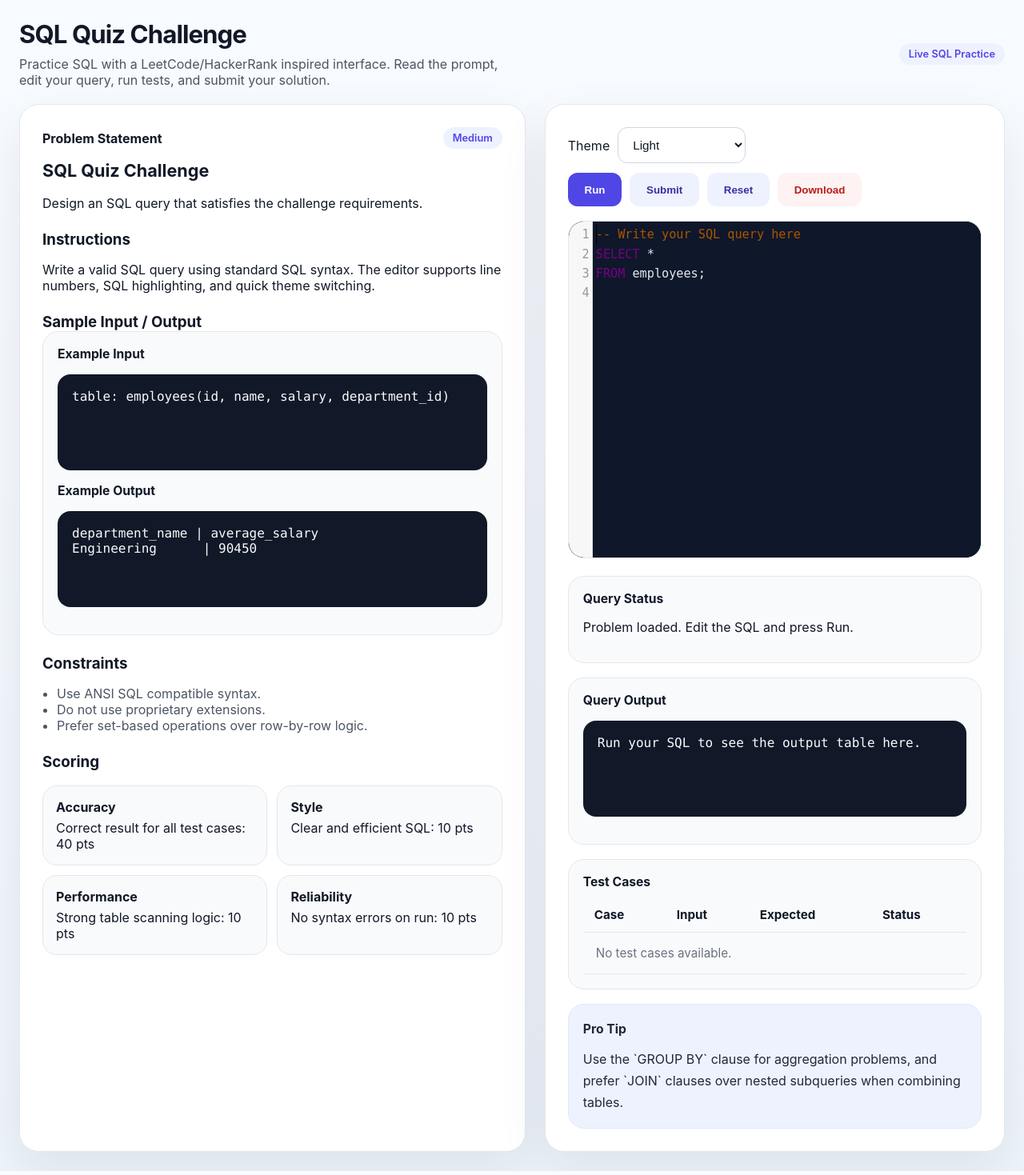
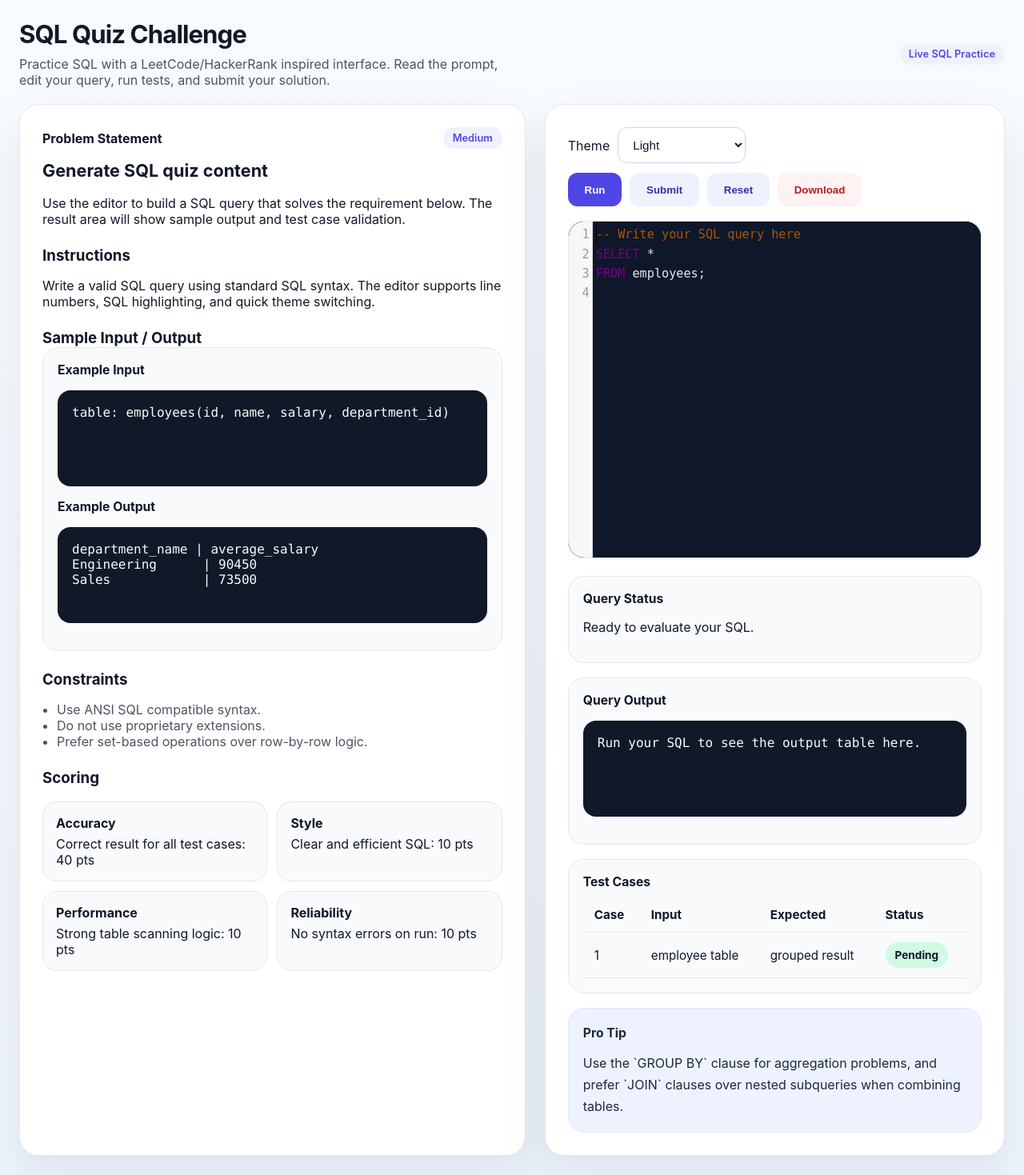
Before and after one commit to adarsh2023calc/JEEprep, a Django app: page /sql_quiz.html in a window 1280 px wide. Shown: the whole page at 80% size. Run offline with Django 5.2, Linux system fonts and the light colour scheme.

Commit message:
modified:   apti/api_logic/ai.py 	modified:   apti/templates/sql_editor.html 	modified:   apti/templates/sql_quiz.html

```diff
--- a/apti/api_logic/ai.py
+++ b/apti/api_logic/ai.py
@@ -125,8 +125,7 @@ def fetch_sql_quiz_ai(request_data):
 
     prompt = f"""
     Generate a SQL coding question on the topic of {topic} with {difficulty} difficulty.
-    The question should be suitable for placement tests like TCS NQT, GATE, JEE MAINS, JEE Advanced.
-
+    The question should be suitable for placement tests like HackerRank, LeetCode, HackerEarth.
     STRICT OUTPUT:
     - Output ONLY valid JSON.
     - Format:
--- a/apti/templates/sql_editor.html
+++ b/apti/templates/sql_editor.html
@@ -85,11 +85,12 @@
                 body: JSON.stringify(data)
             });
 
-            const data1 = await response.json();
+                const data1 = await response.then(res=>res.json());
+
             localStorage.setItem("sql_quiz_settings",JSON.stringify(
                 {data:data1,number:number,time:time,difficulty:difficulty}));
 
-        window.location.replace("/sql_quiz.html");
+            window.location.replace("/sql_quiz.html");
         }
 
 
--- a/apti/templates/sql_quiz.html
+++ b/apti/templates/sql_quiz.html
@@ -502,14 +502,15 @@ FROM employees;
             editor.setOption('theme', theme);
         }
 
-        function updateProblemPanel(data) {
-            if (!data) return;
-            document.getElementById('question-title').textContent = data.question || 'SQL Quiz Challenge';
-            document.getElementById('question-description').textContent = data.description || data.question || 'Design an SQL query that satisfies the challenge requirements.';
-            document.getElementById('difficulty-badge').textContent = data.difficulty ? data.difficulty.charAt(0).toUpperCase() + data.difficulty.slice(1) : 'Medium';
+        function updateProblemPanel(response) {
 
-            const sampleInput = data.test_cases && data.test_cases[0] ? data.test_cases[0].input : 'table: employees(id, name, salary, department_id)';
-            const sampleOutput = data.test_cases && data.test_cases[0] ? data.test_cases[0].expected_output : 'department_name | average_salary\nEngineering      | 90450';
+            if (!response) return;
+            console.log('Updating problem panel with response:', response.data);
+            document.getElementById('question-title').textContent = response.data.question || 'SQL Quiz Challenge';
+            document.getElementById('question-description').textContent = response.data.description || response.data.question || 'Design an SQL query that satisfies the challenge requirements.';
+            document.getElementById('difficulty-badge').textContent = response.data.difficulty ? response.data.difficulty.charAt(0).toUpperCase() + response.data.difficulty.slice(1) : 'Medium';
+            const sampleInput = response.data.test_cases && response.data.test_cases[0] ? response.data.test_cases[0].input : 'table: employees(id, name, salary, department_id)';
+            const sampleOutput = response.data.test_cases && response.data.test_cases[0] ? response.data.test_cases[0].expected_output : 'department_name | average_salary\nEngineering      | 90450';
             document.getElementById('sample-input').textContent = sampleInput;
             document.getElementById('sample-output').textContent = sampleOutput;
             document.getElementById('query-status').textContent = 'Problem loaded. Edit the SQL and press Run.';
@@ -536,6 +537,7 @@ FROM employees;
         async function loadQuestion() {
 
             const data = JSON.parse(localStorage.getItem("sql_quiz_settings") || "{}");
+
             updateProblemPanel(data);
 
         }
```
